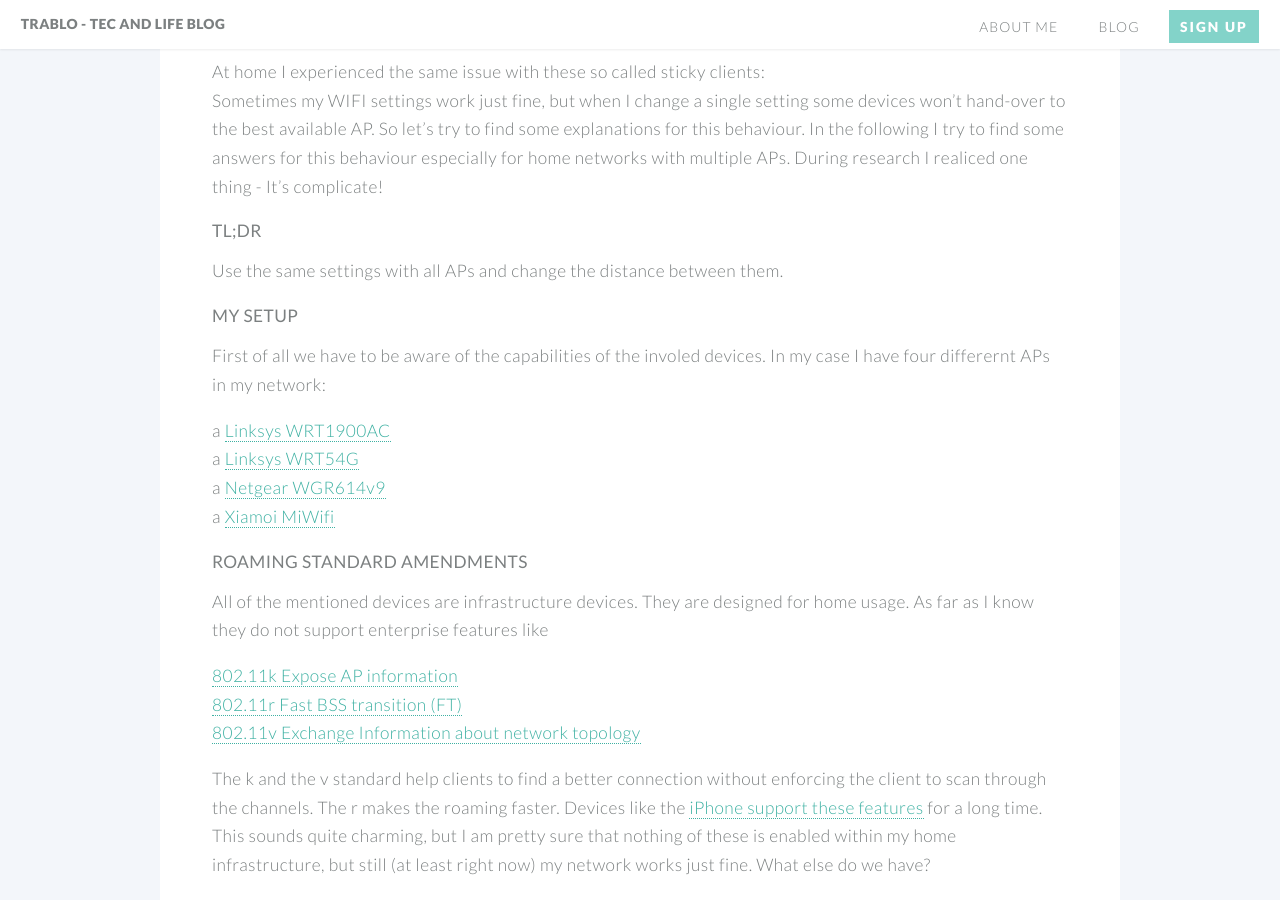
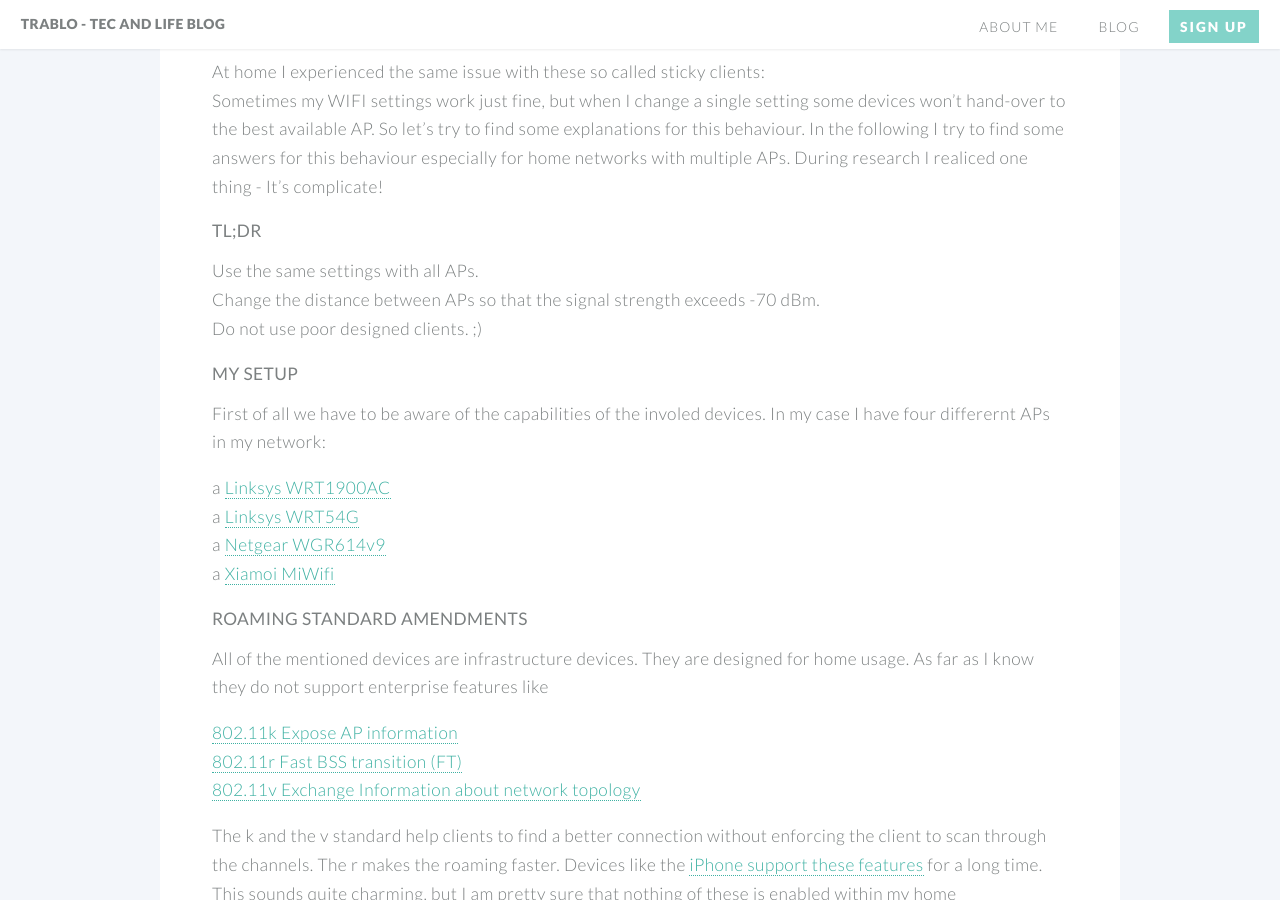
Before and after one commit to ksrimmy/blog, a Jekyll site: the page built from _posts/2016-11-27-wifi-roaming.markdown, in a window 1280 px wide and 900 px high, scrolled down 817 px. Built offline with Jekyll 4.4.1, drawn with Linux system fonts in a browser that asks for light colours; comment, search, counter and statistics services are not loaded.

Commit message:
improved tldr

```diff
--- a/_posts/2016-11-27-wifi-roaming.markdown
+++ b/_posts/2016-11-27-wifi-roaming.markdown
@@ -16,7 +16,10 @@ In the following I try to find some answers for this behaviour especially for ho
 During research I realiced one thing - It's complicate!
 
 # TL;DR
-Use the same settings with all APs and change the distance between them.
+
+* Use the same settings with all APs.
+* Change the distance between APs so that the signal strength exceeds -70 dBm.
+* Do not use poor designed clients. ;)
 
 # My setup
 First of all we have to be aware of the capabilities of the involed devices.
```
